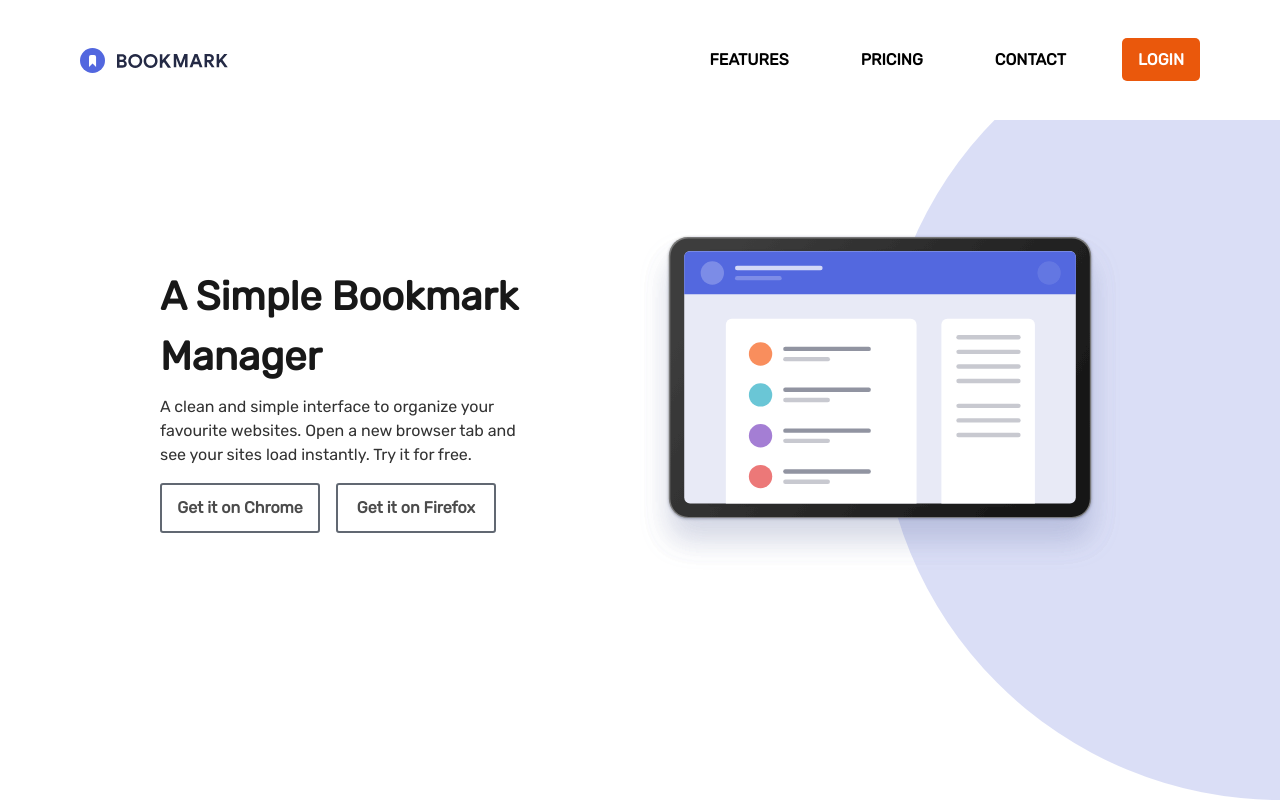
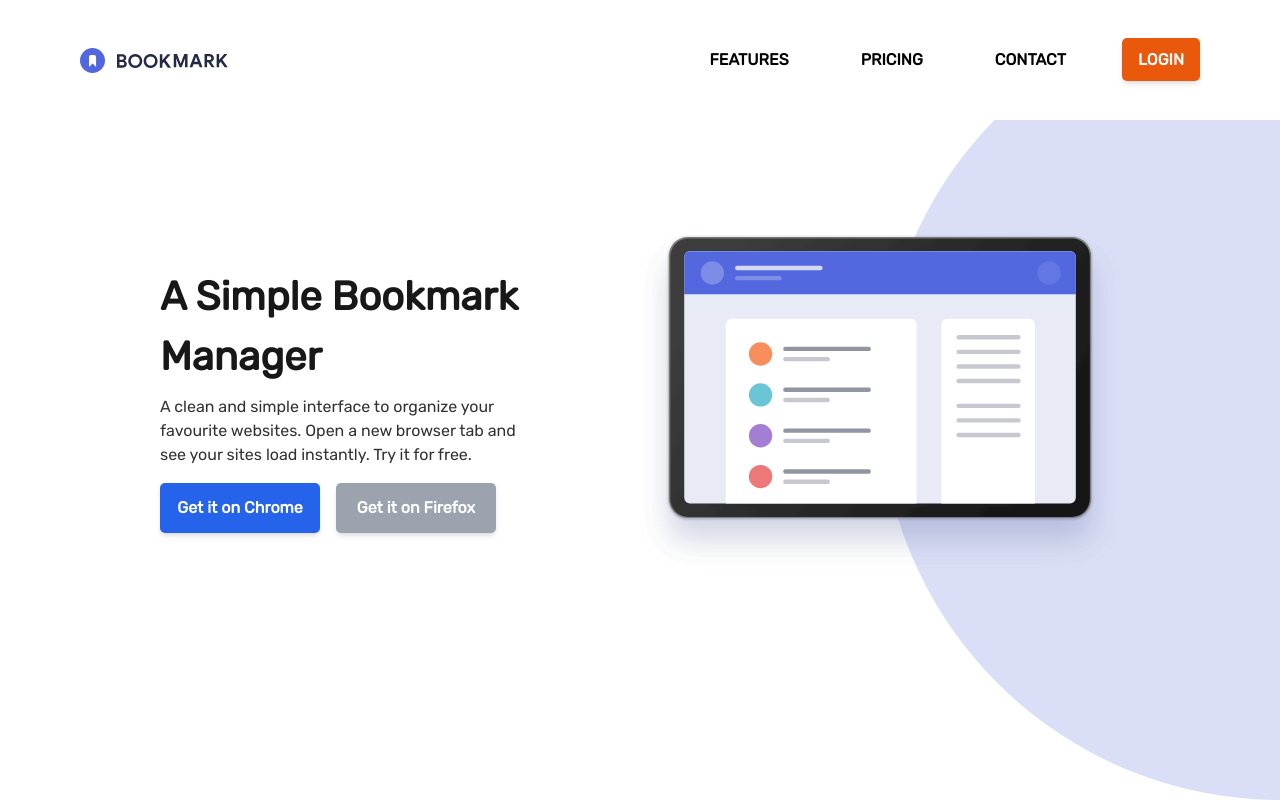
Before and after one commit to kalejaiyeoluwadara/BookMark, a React (Vite) app: page / in a window 1280 px wide. Built offline with nearby package versions, Linux system fonts and the light colour scheme.

Commit message:
Home Done

```diff
--- a/index.html
+++ b/index.html
@@ -2,12 +2,12 @@
 <html lang="en">
   <head>
     <meta charset="UTF-8" />
-    <link rel="icon" type="image/svg+xml" href="./src/assets/logo.svg" />
+    <link rel="icon" type="image/svg+xml" href="./src/assets/images/logo-bookmark.svg" />
     <link rel="preconnect" href="https://fonts.googleapis.com">
 <link rel="preconnect" href="https://fonts.gstatic.com" crossorigin>
 <link href="https://fonts.googleapis.com/css2?family=Rubik&display=swap" rel="stylesheet">
     <meta name="viewport" content="width=device-width, initial-scale=1.0" />
-    <title>Todo App</title>
+    <title>Bookmark || Landing Page</title>
   </head>
   <body>
     <div id="root"></div>
--- a/src/Components/Button.jsx
+++ b/src/Components/Button.jsx
@@ -1,8 +1,14 @@
 import React from "react";
 
-function Button({ name }) {
+function Button({ name, blue }) {
   return (
-    <button className="w-[160px] opacity-[0.7] h-[50px] border-2 border-gray-800 hover:border-indigo-600 hover:text-indigo-600 rounded-[3px] flex items-center justify-center text-[16px] font-[600] ">
+    <button
+      className={`w-[160px] ${
+        blue
+          ? "bg-blue-600 hover:text-indigo-600  "
+          : "bg-gray-400  hover:text-black      "
+      }   h-[50px]  hover:bg-white shadow-md rounded-[5px] flex items-center justify-center text-[16px] hover:border-gray-400 hover:border-2 text-white font-[600] `}
+    >
       {name}
     </button>
   );
--- a/src/Components/Link.jsx
+++ b/src/Components/Link.jsx
@@ -5,7 +5,7 @@ function Link({ link, name, special }) {
     <a
       className={`uppercase font-[600] ${
         special
-          ? "bg-orange-600 rounded-[5px] border-none hover:bg-white hover:text-orange-500 border-2 hover:border-orange-500 text-white opacity-[0.8"
+          ? "bg-orange-600 shadow-md rounded-[5px] border-none hover:bg-white hover:text-orange-500 border-2 hover:border-orange-500 text-white opacity-[0.8"
           : "bg-white"
       } py-3 px-4 ] hover:text-orange-600 `}
       href={link}
--- a/src/Pages/Home.jsx
+++ b/src/Pages/Home.jsx
@@ -16,8 +16,8 @@ function Home() {
           a new browser tab and see your sites load instantly. Try it for free.
         </p>
         <section className="mt-4 flex gap-4 w-full ">
-          <Button name={"Get it on Chrome"} />
-          <Button name={"Get it on Firefox"} />
+          <Button name={"Get it on Chrome"} blue={true} />
+          <Button name={"Get it on Firefox"} blue={false} />
         </section>
       </div>
       {/* Illustration Div */}
```
